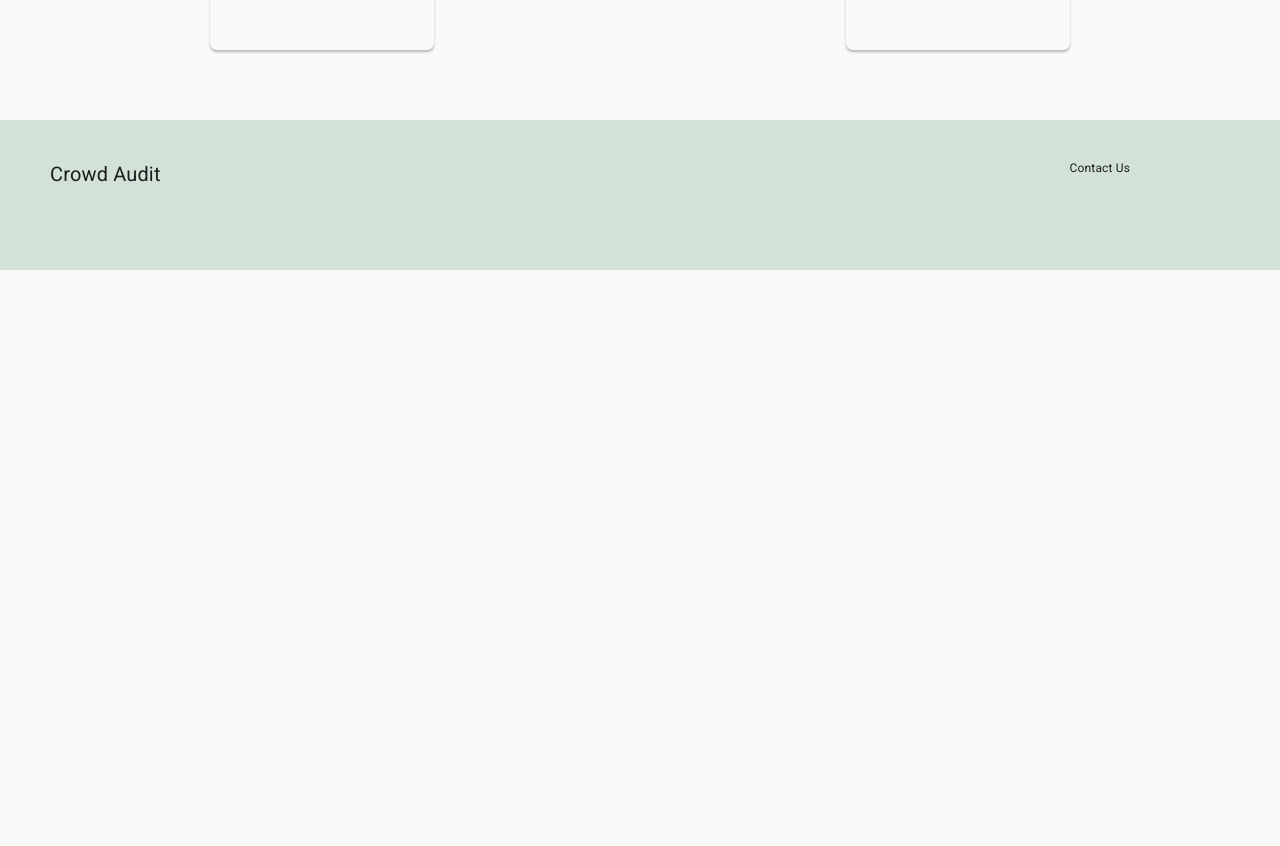
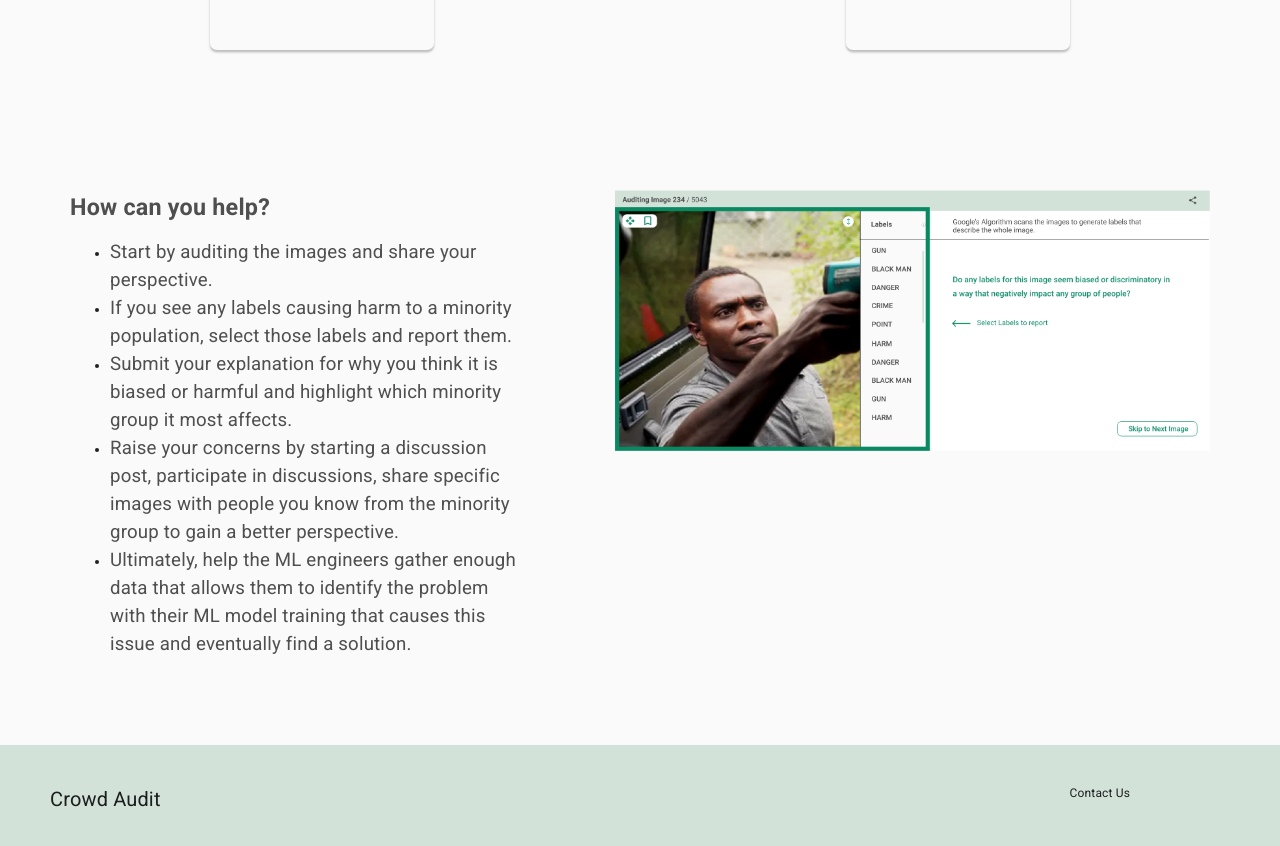
Before and after one commit to khushi02/crowd-audit, a Next.js app: page /project/audit in a window 1280 px wide. Shown: the part 1380-2226 px from the top of the page. Before the commit the page ends 1650 px from the top, so only its background shows below. Built offline with nearby package versions, Linux system fonts and the light colour scheme.

Commit message:
Implement ProjectHelp

```diff
--- /dev/null
+++ b/components/organisms/ProjectData/ProjectData.jsx
@@ -0,0 +1,48 @@
+import _ from 'lodash'
+
+import React from 'react'
+import { Box, makeStyles } from '@material-ui/core'
+
+import CustomText from '../../atoms/CustomText'
+import CustomProgressBar from '../../molecules/CustomProgressBar'
+import StatPaper from '../../molecules/StatPaper/'
+
+const useStyles = makeStyles(() => ({
+  dataBox: {
+    paddingLeft: '10em',
+    paddingRight: '10em',
+    paddingTop: '5em'
+  },
+  statBox: {
+    paddingTop: '5em'
+  }
+}))
+
+const ProjectData = () => {
+  const classes = useStyles()
+
+  return (
+    <>
+      <CustomText fontSize="1.667em" fontWeight="700" text="Project Data" />
+      <Box className={classes.dataBox}>
+        <CustomProgressBar value={45} />
+        <Box className={classes.statBox} display="flex" flexWrap="wrap" justifyContent="space-between">
+          {_.map(
+            [
+              { label: 'Auditors', value: 3490 },
+              { label: 'Labels', value: 98451 },
+              { label: 'Hypotheses Created', value: 450 },
+              { label: 'Images Audited', value: 2269 },
+              { label: 'Discussions Posted', value: 1569 }
+            ],
+            ({ label, value }) => (
+              <StatPaper key={`paper-${label}`} label={label} value={value} />
+            )
+          )}
+        </Box>
+      </Box>
+    </>
+  )
+}
+
+export default ProjectData
--- /dev/null
+++ b/components/organisms/ProjectData/index.js
@@ -0,0 +1 @@
+export { default } from './ProjectData'
--- /dev/null
+++ b/components/organisms/ProjectDescription/ProjectDescription.jsx
@@ -0,0 +1,47 @@
+import React from 'react'
+import { Box, Grid, makeStyles } from '@material-ui/core'
+
+import CustomText from '../../atoms/CustomText'
+
+const useStyles = makeStyles(() => ({
+  gridItemLeft: {
+    paddingRight: '10em'
+  },
+  gridItemRight: {
+    paddingLeft: '5em'
+  },
+  titleBox: {
+    marginBottom: '1em'
+  }
+}))
+
+const ProjectDescription = () => {
+  const classes = useStyles()
+
+  return (
+    <>
+      <Grid className={classes.gridItemLeft} item xs={6}>
+        <Box className={classes.titleBox}>
+          <CustomText fontSize="1.667em" fontWeight="700" text="What is this project about?" />
+        </Box>
+        <CustomText
+          fontSize="1.333em"
+          fontWeight="400"
+          text="Google Computer Vision is extensively used around the globe for learning new information. Google uses it’s advanced computer vision ML model to produce labels for images that describe them. This model helps in generating quick results in real-time and high-stakes tasks that can allow quick description and categorization of images. However, ML engineers of this project have identifed cases of harmful biases against minority groups. They want the crowd auditors to help them identify various biases against minorities and come up with hypothesis to find a solution."
+        />
+      </Grid>
+      <Grid className={classes.gridItemRight} item xs={6}>
+        <Box className={classes.titleBox}>
+          <CustomText fontSize="1.667em" fontWeight="700" text="What will you see in this project?" />
+        </Box>
+        <CustomText
+          fontSize="1.333em"
+          fontWeight="400"
+          text="You’ll see a subset of images that have been labeled by the Computer Vision ML model. These images are a collection of random image types that are taken from multiple applications and use cases where Google’s Computer Vision is utilised. You’ll see an image and associated labels for each image that has been produced by the ML model. The audit tasks especially asks for minorities that may be affected due to mislabels and how severely does it impacts them."
+        />
+      </Grid>
+    </>
+  )
+}
+
+export default ProjectDescription
--- /dev/null
+++ b/components/organisms/ProjectDescription/index.js
@@ -0,0 +1 @@
+export { default } from './ProjectDescription'
--- /dev/null
+++ b/components/organisms/ProjectHelp/ProjectHelp.jsx
@@ -0,0 +1,54 @@
+import _ from 'lodash'
+
+import React from 'react'
+import { Image } from 'react-bootstrap'
+import { Box, Grid, makeStyles } from '@material-ui/core'
+
+import CustomText from '../../atoms/CustomText'
+
+const useStyles = makeStyles(() => ({
+  gridItemLeft: {
+    paddingRight: '2em'
+  },
+  gridItemRight: {
+    paddingLeft: '5em'
+  },
+  titleBox: {
+    marginBottom: '1em'
+  }
+}))
+
+const ProjectHelp = () => {
+  const classes = useStyles()
+
+  return (
+    <>
+      <Grid className={classes.gridItemLeft} item xs={5}>
+        <Box className={classes.titleBox}>
+          <CustomText fontSize="1.667em" fontWeight="700" text="How can you help?" />
+        </Box>
+        <ul>
+          {_.map(
+            [
+              'Start by auditing the images and share your perspective.',
+              'If you see any labels causing harm to a minority population, select those labels and report them.',
+              'Submit your explanation for why you think it is biased or harmful and highlight which minority group it most affects.',
+              'Raise your concerns by starting a discussion post, participate in discussions, share specific images with people you know from the minority group to gain a better perspective.',
+              'Ultimately, help the ML engineers gather enough data that allows them to identify the problem with their ML model training that causes this issue and eventually find a solution.'
+            ],
+            (text, i) => (
+              <li key={`li-${i}`}>
+                <CustomText fontSize="1.333em" fontWeight="400" text={text} />
+              </li>
+            )
+          )}
+        </ul>
+      </Grid>
+      <Grid className={classes.gridItemRight} item xs={7}>
+        <Image fluid src="/projectHelp.png" />
+      </Grid>
+    </>
+  )
+}
+
+export default ProjectHelp
--- /dev/null
+++ b/components/organisms/ProjectHelp/index.js
@@ -0,0 +1 @@
+export { default } from './ProjectHelp'
--- a/components/templates/LearnPageTemplate/LearnPageTemplate.jsx
+++ b/components/templates/LearnPageTemplate/LearnPageTemplate.jsx
@@ -1,11 +1,9 @@
-import _ from 'lodash'
-
 import React from 'react'
 import { Box, Grid, makeStyles } from '@material-ui/core'
 
-import CustomText from '../../atoms/CustomText'
-import CustomProgressBar from '../../molecules/CustomProgressBar'
-import StatPaper from '../../molecules/StatPaper/'
+import ProjectData from '../../organisms/ProjectData'
+import ProjectDescription from '../../organisms/ProjectDescription'
+import ProjectHelp from '../../organisms/ProjectHelp'
 
 const useStyles = makeStyles(() => ({
   container: {
@@ -13,23 +11,6 @@ const useStyles = makeStyles(() => ({
   },
   containerTop: {
     padding: '10em 5em 5em 5em'
-  },
-  dataBox: {
-    paddingLeft: '10em',
-    paddingRight: '10em',
-    paddingTop: '5em'
-  },
-  descriptionTitle: {
-    marginBottom: '1em'
-  },
-  gridItemLeft: {
-    paddingRight: '10em'
-  },
-  gridItemRight: {
-    paddingLeft: '5em'
-  },
-  statBox: {
-    paddingTop: '5em'
   }
 }))
 
@@ -39,47 +20,14 @@ const LearnPageTemplate = () => {
   return (
     <>
       <Grid className={classes.containerTop} container>
-        <Grid className={classes.gridItemLeft} item xs={6}>
-          <Box className={classes.descriptionTitle}>
-            <CustomText fontSize="1.667em" fontWeight="700" text="What is this project about?" />
-          </Box>
-          <CustomText
-            fontSize="1.333em"
-            fontWeight="400"
-            text="Google Computer Vision is extensively used around the globe for learning new information. Google uses it’s advanced computer vision ML model to produce labels for images that describe them. This model helps in generating quick results in real-time and high-stakes tasks that can allow quick description and categorization of images. However, ML engineers of this project have identifed cases of harmful biases against minority groups. They want the crowd auditors to help them identify various biases against minorities and come up with hypothesis to find a solution."
-          />
-        </Grid>
-        <Grid className={classes.gridItemRight} item xs={6}>
-          <Box className={classes.descriptionTitle}>
-            <CustomText fontSize="1.667em" fontWeight="700" text="What will you see in this project?" />
-          </Box>
-          <CustomText
-            fontSize="1.333em"
-            fontWeight="400"
-            text="You’ll see a subset of images that have been labeled by the Computer Vision ML model. These images are a collection of random image types that are taken from multiple applications and use cases where Google’s Computer Vision is utilised. You’ll see an image and associated labels for each image that has been produced by the ML model. The audit tasks especially asks for minorities that may be affected due to mislabels and how severely does it impacts them."
-          />
-        </Grid>
+        <ProjectDescription />
       </Grid>
-      <Box className={classes.container} container>
-        <CustomText fontSize="1.667em" fontWeight="700" text="Project Data" />
-        <Box className={classes.dataBox}>
-          <CustomProgressBar value={45} />
-          <Box className={classes.statBox} display="flex" flexWrap="wrap" justifyContent="space-between">
-            {_.map(
-              [
-                { label: 'Auditors', value: 3490 },
-                { label: 'Labels', value: 98451 },
-                { label: 'Hypotheses Created', value: 450 },
-                { label: 'Images Audited', value: 2269 },
-                { label: 'Discussions Posted', value: 1569 }
-              ],
-              ({ label, value }) => (
-                <StatPaper label={label} value={value} />
-              )
-            )}
-          </Box>
-        </Box>
+      <Box className={classes.container}>
+        <ProjectData />
       </Box>
+      <Grid className={classes.container} container>
+        <ProjectHelp />
+      </Grid>
     </>
   )
 }
```
Also changed, not shown: public/projectHelp.png (added), public/projects/projectHelp.jpg (added).
